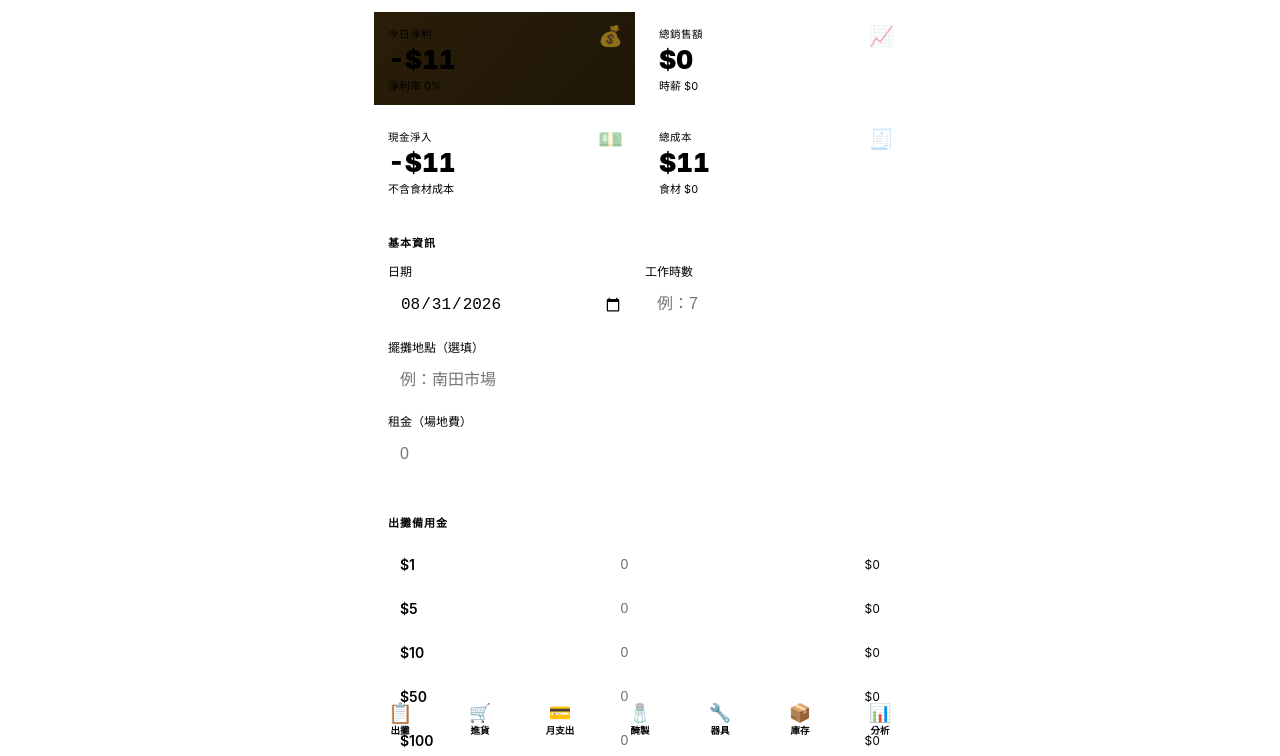
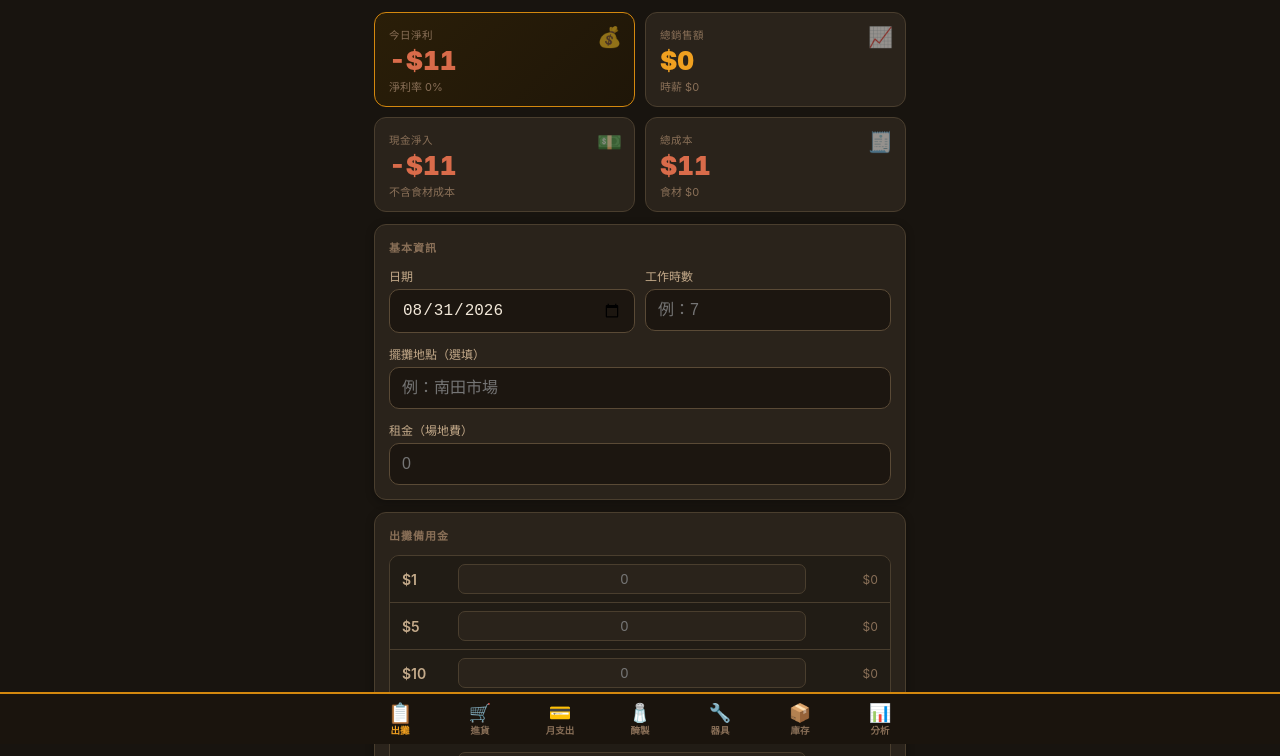
Before and after one commit to grost9999-coder/chiao-yu, a plain HTML site: page index.html in a window 1280 px wide. Shown: the part 56-812 px from the top of the page. Drawn offline with Linux system fonts and the light colour scheme.

Commit message:
Add files via upload

```diff
--- a/index.html
+++ b/index.html
@@ -110,22 +110,41 @@ class Chart {
 }
 </script>
 <style>
+:root{
+  --bg:#18140f;
+  --bg2:#211c15;
+  --card:#2a231b;
+  --card2:#332b21;
+  --border:#4a3e2e;
+  --ink:#f2e8d9;
+  --dim:#c4aa8a;
+  --faint:#8a7058;
+  --amber:#f0a020;
+  --amber2:#d4880e;
+  --amber3:#ffc84a;
+  --green:#6db56d;
+  --red:#d96b4a;
+  --blue:#5b9bd5;
+  --r:12px;
+  --r2:10px;
+  --nav-h:64px;
+}
 /* ── RESET ── */
 *{box-sizing:border-box;-webkit-tap-highlight-color:transparent;}
 html,body{margin:0;padding:0;background:var(--bg);color:var(--ink);font-family:-apple-system,BlinkMacSystemFont,"PingFang TC","Noto Sans TC",sans-serif;}
 body{padding-bottom:var(--nav-h);}
 
 /* ── HEADER ── */
-.hdr{background:var(--bg2);border-bottom:1px solid var(--border);padding:0 16px;position:sticky;top:0;z-index:20;height:56px;display:flex;align-items:center;}
+.hdr{background:#1a140d;border-bottom:2px solid var(--amber2);padding:0 16px;position:sticky;top:0;z-index:20;height:56px;display:flex;align-items:center;}
 .hdr-inner{width:100%;max-width:560px;margin:0 auto;display:flex;align-items:center;justify-content:space-between;}
 .hdr h1{margin:0;font-size:18px;font-weight:900;letter-spacing:-.3px;}
 .hdr h1 span{color:var(--amber);}
 .hdr-sub{font-size:10px;color:var(--faint);letter-spacing:1.5px;text-transform:uppercase;}
 
 /* ── BOTTOM NAV ── */
-.tabs{position:fixed;bottom:0;left:0;right:0;z-index:20;background:var(--bg2);border-top:1px solid var(--border);padding:0;padding-bottom:env(safe-area-inset-bottom);}
+.tabs{position:fixed;bottom:0;left:0;right:0;z-index:20;background:#1a140d;border-top:2px solid var(--amber2);padding:0;padding-bottom:env(safe-area-inset-bottom);}
 .tabs-inner{max-width:560px;margin:0 auto;display:flex;}
-.tab{flex:1;padding:10px 2px 8px;font-size:9.5px;font-weight:600;color:var(--faint);background:none;border:none;cursor:pointer;display:flex;flex-direction:column;align-items:center;gap:3px;line-height:1.2;}
+.tab{flex:1;padding:10px 2px 8px;font-size:9.5px;font-weight:700;color:#8a7058;background:none;border:none;cursor:pointer;display:flex;flex-direction:column;align-items:center;gap:3px;line-height:1.2;}
 .tab .tab-icon{font-size:18px;line-height:1;}
 .tab.active{color:var(--amber);}
 .tab.active .tab-icon{transform:scale(1.1);}
@@ -150,7 +169,7 @@ section.active{display:block;}
 .hero-card .hc-sub{font-size:11px;color:var(--faint);margin-top:4px;}
 
 /* ── CARD ── */
-.card{background:var(--card);border:1px solid var(--border);border-radius:var(--r);padding:14px;margin-bottom:12px;}
+.card{background:var(--card);border:1px solid var(--border);border-radius:var(--r);padding:14px;margin-bottom:12px;box-shadow:0 2px 8px rgba(0,0,0,.3);}
 .card-title{font-size:11px;color:var(--faint);text-transform:uppercase;letter-spacing:1px;margin:0 0 12px;font-weight:700;}
 .section-label{font-size:10.5px;color:var(--amber2);text-transform:uppercase;letter-spacing:.8px;font-weight:700;margin:12px 0 6px;}
 .divider{border:none;border-top:1px dashed var(--border);margin:14px 0;}
@@ -158,7 +177,7 @@ section.active{display:block;}
 /* ── FIELDS ── */
 .field{margin-bottom:12px;}
 .field label{display:block;font-size:12px;color:var(--dim);margin-bottom:5px;}
-.field input[type=text],.field input[type=number],.field input[type=date],.field input[type=month]{width:100%;background:var(--bg2);border:1px solid var(--border);border-radius:var(--r2);color:var(--ink);font-size:16px;padding:11px 12px;}
+.field input[type=text],.field input[type=number],.field input[type=date],.field input[type=month]{width:100%;background:#1c1610;border:1.5px solid #5a4a36;border-radius:var(--r2);color:var(--ink);font-size:16px;padding:11px 12px;}
 .field input:focus{outline:2px solid var(--amber);border-color:transparent;}
 .field select{width:100%;background:var(--bg2);border:1px solid var(--border);border-radius:var(--r2);color:var(--ink);font-size:15px;padding:11px 12px;}
 .two{display:grid;grid-template-columns:1fr 1fr;gap:10px;}
@@ -226,7 +245,7 @@ section.active{display:block;}
 .calc-row b{color:var(--amber);}
 
 /* ── BUTTONS ── */
-.btn-primary{width:100%;padding:14px;border-radius:var(--r2);border:none;background:var(--amber);color:#0f0d09;font-size:16px;font-weight:800;margin-top:4px;}
+.btn-primary{width:100%;padding:14px;border-radius:var(--r2);border:none;background:var(--amber);color:#18120a;font-size:16px;font-weight:900;margin-top:4px;letter-spacing:.3px;}
 .btn-primary:active{background:var(--amber2);}
 .btn-ghost{width:100%;padding:12px;border-radius:var(--r2);border:1px solid var(--border);background:none;color:var(--dim);font-size:14px;margin-top:8px;}
 .add-btn{width:100%;padding:9px;border-radius:var(--r2);border:1px dashed var(--border);background:none;color:var(--amber2);font-size:13px;margin-top:4px;}
```
